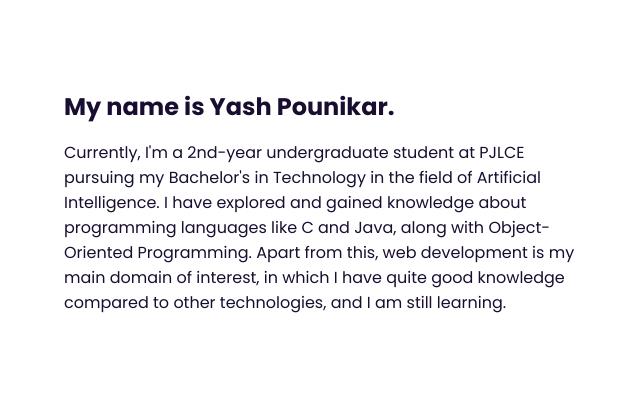
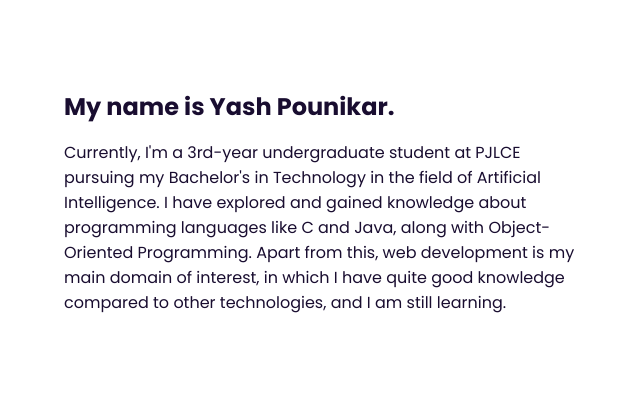
Before and after one commit to yashpounikar01/portfolio, a plain HTML site: page index.html in a window 1280 px wide. Shown: the part 897-1301 px from the top of the page, 576-1216 px from the left. Drawn offline with nearby package versions, Linux system fonts and the light colour scheme.

Commit message:
Update index.html

```diff
--- a/index.html
+++ b/index.html
@@ -75,7 +75,7 @@
 
                     <div>
                         <h2 class="about__subtitle">My name is Yash Pounikar.</h2>
-                        <p class="about__text">Currently, I'm a 2nd-year undergraduate student at PJLCE pursuing my Bachelor's in Technology in the field of Artificial Intelligence. I have explored and gained knowledge about programming languages like C and Java, along with Object-Oriented Programming. Apart from this, web development is my main domain of interest, in which I have quite good knowledge compared to other technologies, and I am still learning.</p>
+                        <p class="about__text">Currently, I'm a 3rd-year undergraduate student at PJLCE pursuing my Bachelor's in Technology in the field of Artificial Intelligence. I have explored and gained knowledge about programming languages like C and Java, along with Object-Oriented Programming. Apart from this, web development is my main domain of interest, in which I have quite good knowledge compared to other technologies, and I am still learning.</p>
                     </div>
                 </div>
             </section>
```
